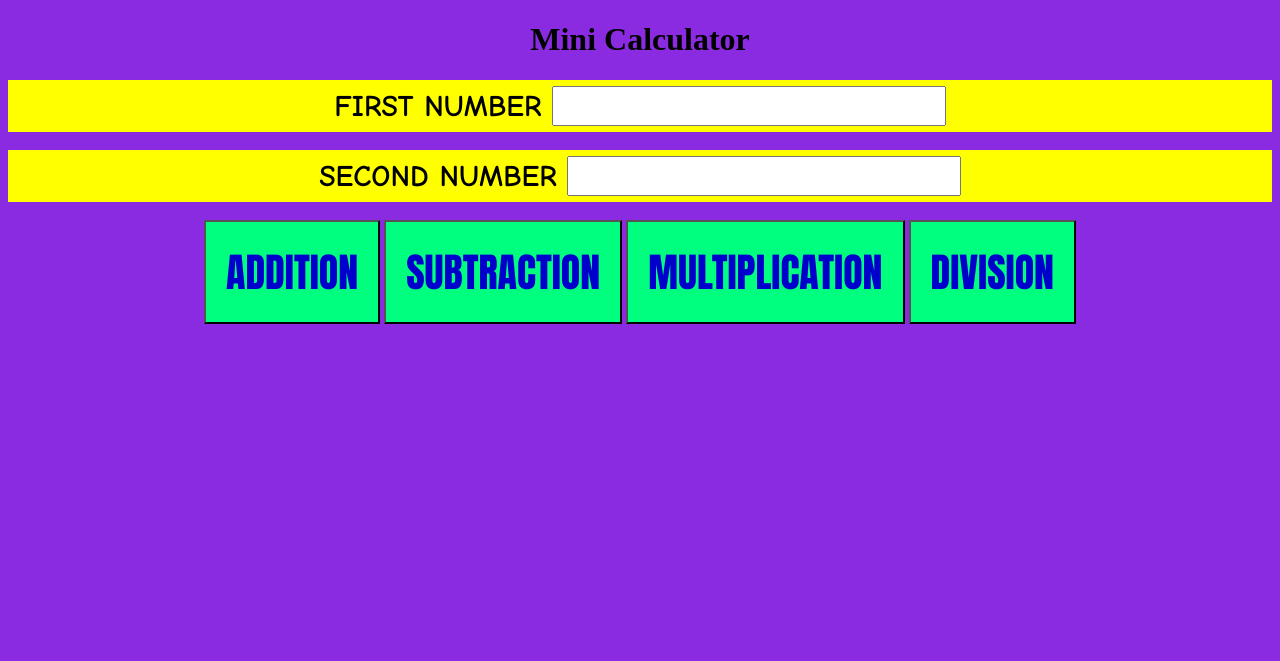
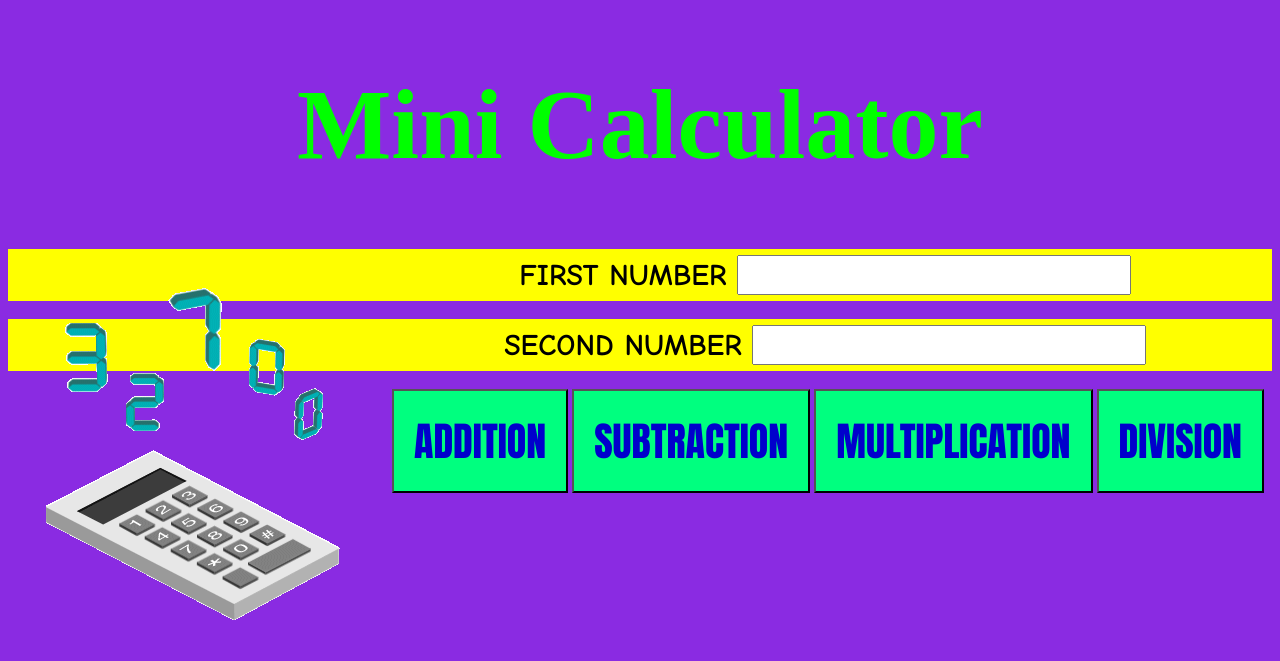
Before and after one commit to toyatojo/c-a-l-c-u-l-a-t-o-r, a plain HTML site: page index.html in a window 1280 px wide. Drawn offline with Linux system fonts and the light colour scheme.

Commit message:
Add files via upload

```diff
--- a/index.html
+++ b/index.html
@@ -1,8 +1,17 @@
 <!DOCTYPE html>
 <html>
 <head>
+  <link rel="icon" type="image/png" href="hello.png">
 	<style type="text/css">
-		body{
+		img{
+      float: left;;
+    }
+    h1{
+      font-size: 100px;
+      font-family:Bahnschrift Condensed;
+      color: lime;
+    }
+    body{
 			text-align: center;
 			background-color: #8A2BE2;
             		}
@@ -56,11 +65,12 @@
      document.getElementById('B4').value=result;
  }
 </script>
-	<title>Javascript</title>
+	<title>Mini-Calculator</title>
 </head>
 <body>
 
 <h1>Mini Calculator</h1>
+<img src="good day.gif">
 <div><b>FIRST NUMBER</b>
 	<input type="number" id="FN">
 </div><br>
```
Also changed, not shown: good day.gif (added), hello.png (added).
